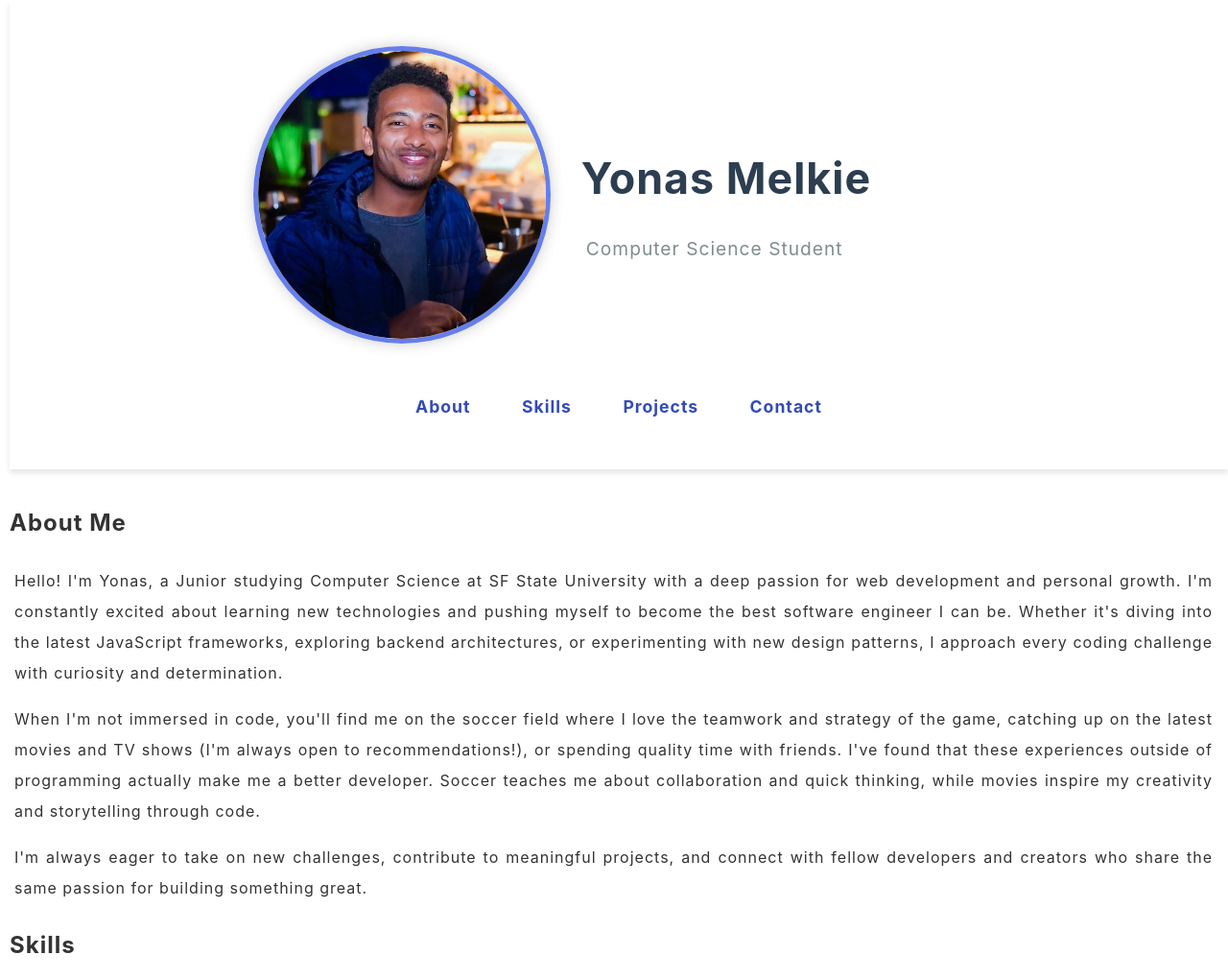
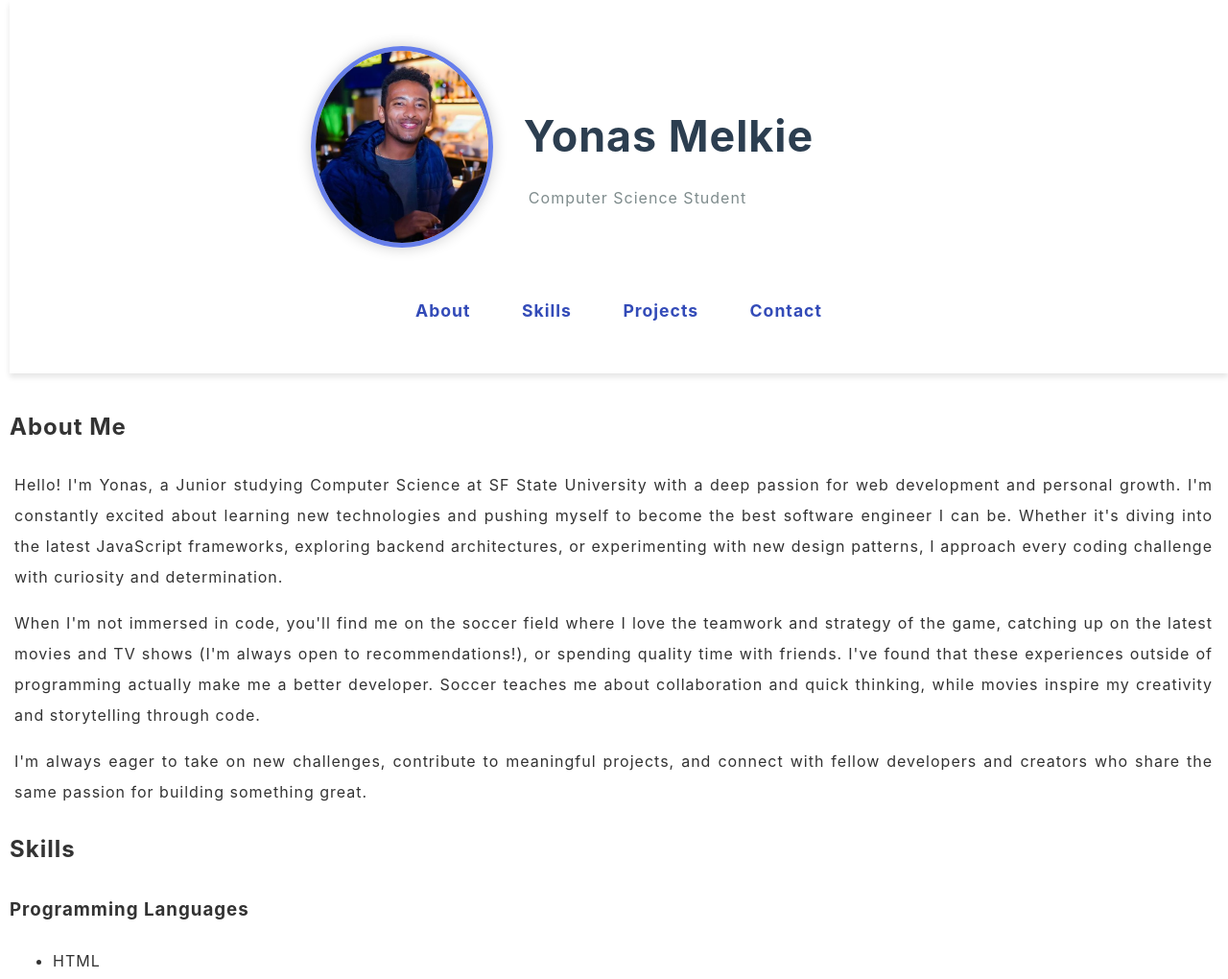
Before and after one commit to yoni4848/CSC317, a plain HTML site: page assignments/2/index.html in a window 1280 px wide. Shown: the top 1020 px of the page at 96% size. Drawn offline with Linux system fonts and the light colour scheme.

Commit message:
move the sizing attributes of the profile pic to be a css property

```diff
--- a/assignments/2/index.html
+++ b/assignments/2/index.html
@@ -14,9 +14,7 @@
           id="profile_pic"
           src="/images/275804038_2790083314471394_461145730567040956_n.jpg"
           alt="Head and shoulder picture of Yonas"
-          width="300px"
-          height="300px"
-        />
+        >
         <div id="header-text">
           <h1>Yonas Melkie</h1>
           <p>Computer Science Student</p>
--- a/assignments/2/styles/styles.css
+++ b/assignments/2/styles/styles.css
@@ -21,15 +21,17 @@ header {
   object-fit: cover;
   margin-bottom: 1rem;
   box-shadow: 0 0 15px rgba(0, 0, 0, 0.2);
+  width: 180px;
+  height: 200px;
 }
 
 h1 {
   font-size: 2.8rem;
-  margin-bottom: 0.5rem;
+  margin-bottom: 0.1rem;
   color: #2c3e50;
 }
 header p {
-  font-size: 1.2rem;
+  font-size: 1rem;
   color: #7f8c8d;
   margin-top: 0;
   margin-bottom: 2rem;
```
